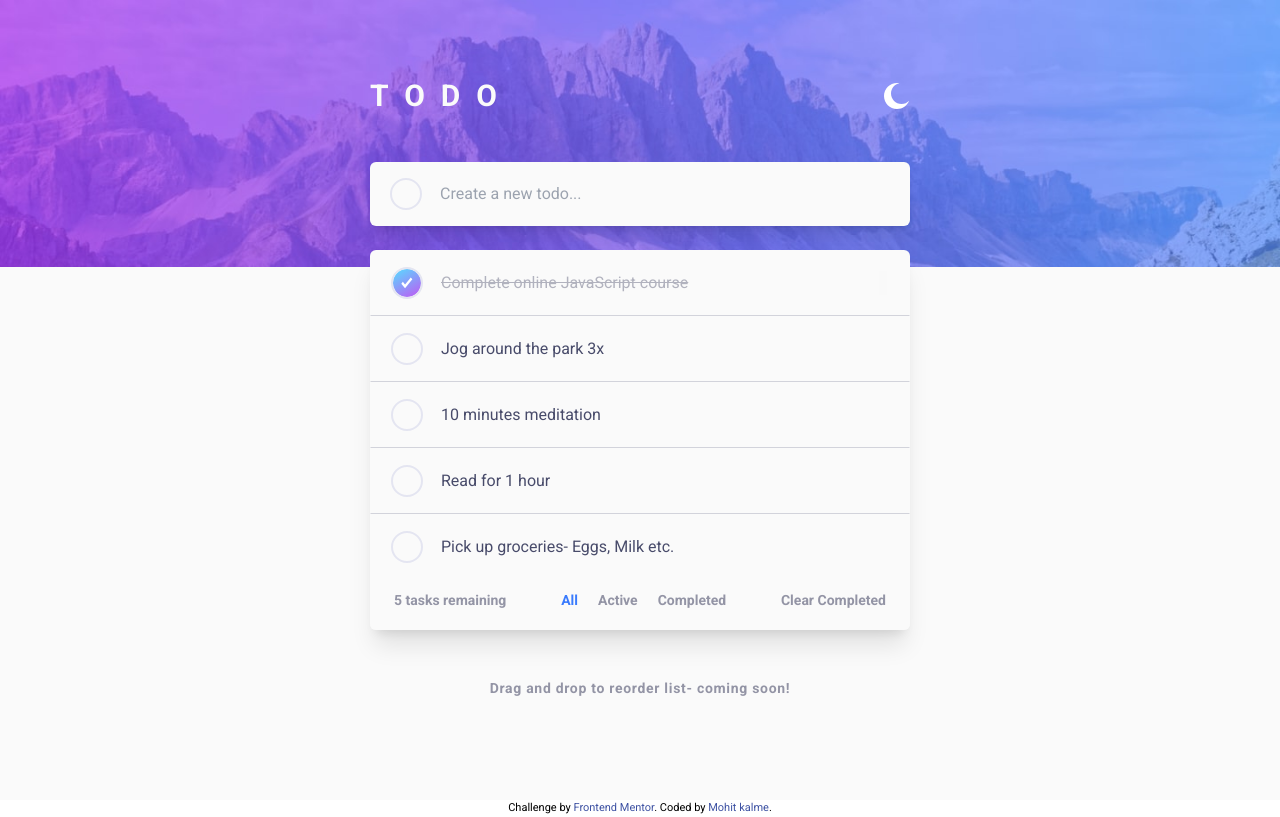
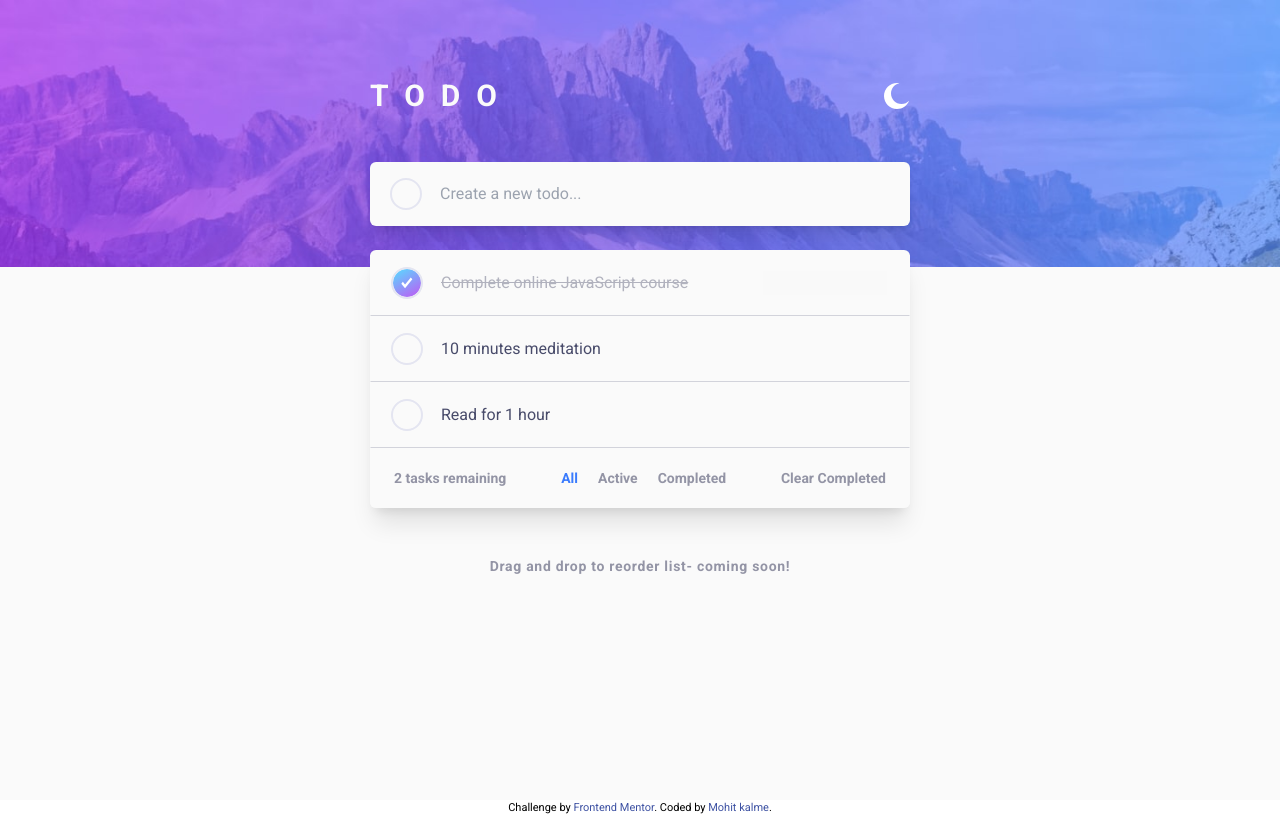
Before and after one commit to mohitkalme/frontend-mentor-todo-list-app, a React (Create React App) app: page / in a window 1280 px wide. Built offline with nearby package versions, Linux system fonts and the light colour scheme.

Commit message:
Update index.js

```diff
--- a/src/index.js
+++ b/src/index.js
@@ -5,11 +5,8 @@ import App from './App';
 import reportWebVitals from './reportWebVitals';
 const DATA = [
   { id: "todo-0", name: "Complete online JavaScript course", completed: true, listCheckbox:true },
-  { id: "todo-1", name: "Jog around the park 3x", completed: false, listCheckbox:false },
   { id: "todo-2", name: "10 minutes meditation", completed: false, listCheckbox:false },
   { id: "todo-3", name: "Read for 1 hour", completed: false, listCheckbox:false },
-  { id: "todo-4", name: "Pick up groceries- Eggs, Milk etc.", completed: false, listCheckbox:false },
-  { id: "todo-5", name: "Complete Todo App on Frontend Mentor", completed: false, listCheckbox:false },
 ];
 
 ReactDOM.render(
```
